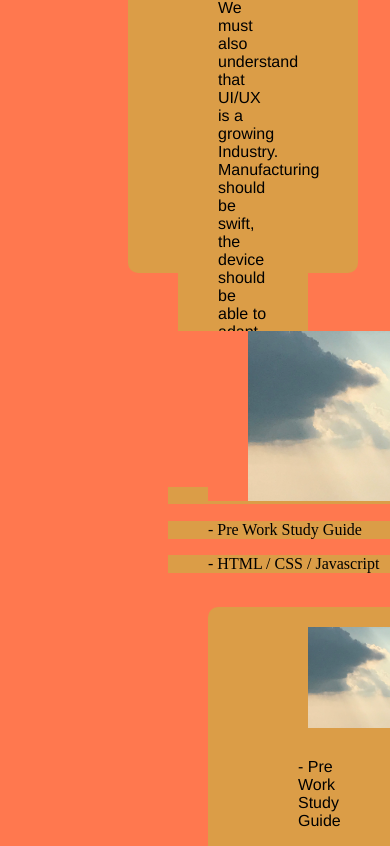
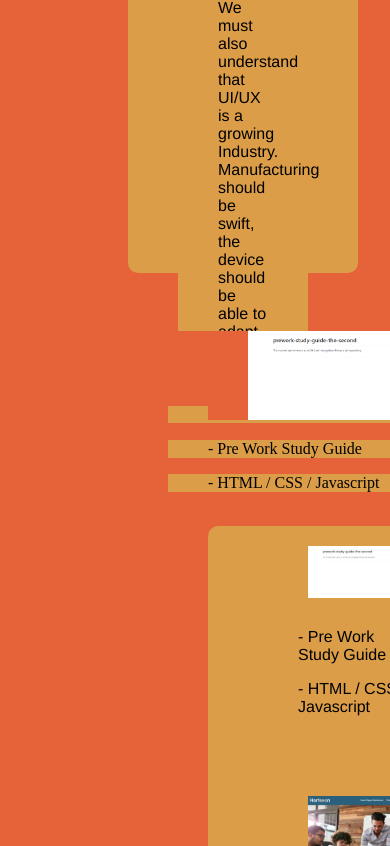
Before and after one commit to lcurtis0/Challenge-2, a plain HTML site: page index.html in a window 390 px wide. Shown: the part 1154-2000 px from the top of the page. Drawn offline with Linux system fonts and the light colour scheme.

Commit message:
imageadjustments

```diff
--- a/assets/css/stylesheet.css
+++ b/assets/css/stylesheet.css
@@ -5,7 +5,7 @@
     /* Color selection thanks to Coolors.com */
       --Dark-Purple-background:#3A3042; /* used for background and active element*/
       --Earth-Yellow-cards:#DB9D47; /*used for cards/text items */
-      --Coral-cards-flex:#FF784F; /*flex and hover*/
+      --Coral-cards-flex:#e66239; /*flex and hover*/
       --Peach-Yellow-label:#FFE19C; /* labels*/
       --Nyanza-text:#EDFFD9; /* For text */
 
@@ -201,20 +201,16 @@
     * {
         background:var(--Coral-cards-flex);
     }
-
-    a {
-        color:black;
-    }
   }
 
   @media screen and (max-width:950px) {
     .work-large {
       width: 300px;
     }
-    .work-img {
+    .work-img, .text-col {
         width: 150px;
     }
-    .text-col {
-      width: 150px;
+    .columns, .resume-img {
+      width: 200px;
     }
   }
--- a/index.html
+++ b/index.html
@@ -44,6 +44,7 @@
         <div class="text-col">
           <p>We must also understand that UI/UX is a growing Industry. Manufacturing should be swift, the device should be able to adapt to coming changes, the question of universal comes up time and time again.</p>
         </div>
+
       </section>
 
       <br>
@@ -51,7 +52,7 @@
 <!-- This is the work section: one large image and three column images-->
 
       <section id="Work">
-        <a class="img-link" href="https://lcurtis0.github.io/prework-study-guide-the-second/"><img class="work-large" src="assets/images/header-potental-3.jpg" alt="Study-guide-website"></a>
+        <a class="img-link" href="https://lcurtis0.github.io/prework-study-guide-the-second/"><img class="work-large" src="assets/images/Screenshot (109).png" alt="Study-guide-website"></a>
         <p class="tag"> - Pre Work Study Guide </p>
         <p class="tag"> - HTML / CSS / Javascript </p>
         <section>
@@ -61,13 +62,13 @@
       <section class="part">
 
         <div class="text-col">
-         <a class="img-link" href="https://lcurtis0.github.io/prework-study-guide-the-second/"><img class="work-img" src="assets/images/header-potental-3.jpg" alt="Study-guide-website"></a>
+         <a class="img-link" href="https://lcurtis0.github.io/prework-study-guide-the-second/"><img class="work-img" src="assets/images/Screenshot (109).png" alt="Study-guide-website"></a>
             <p class="tag"> - Pre Work Study Guide </p>
             <p class="tag"> - HTML / CSS / Javascript </p>
         </div>
 
         <div class="text-col">
-          <a class="img-link" href="https://lcurtis0.github.io/-Ironage-boar-Refraction-/"><img class="work-img" src="assets/images/header-potental-3.jpg" alt="Horiseon-website"></a>
+          <a class="img-link" href="https://lcurtis0.github.io/-Ironage-boar-Refraction-/"><img class="work-img" src="assets/images/Webpage (top).png" alt="Horiseon-website"></a>
             <p class="tag"> - Horiseon Social Solution Service </label>
             <p class="tag"> - HTML / CSS </p>
         </div>
@@ -101,13 +102,16 @@
           <label>- 555-555-5555 </label>
           <label> - 8:00am - 5:00pm</label>
         </div>
+
     </section>
 
     <br>
 
     <!-- Finally, this is the resume section: the screenshot is a link-->
     <section class="part" id="Resume">
+
       <a href="./assets/images/Resume of June.pdf"><img src="./assets/images/Screenshot (105).png" alt="Resume-link" class="resume-img"></a>
+
   </section>
 
 
```
Also changed, not shown: assets/images/Screenshot (109).png (added), assets/images/Screenshots/Screenshot (110).png (added), assets/images/Screenshots/Screenshot (111).png (added), assets/images/Screenshots/Screenshot (112).png (added), assets/images/Screenshots/Screenshot (113).png (added), assets/images/Webpage (top).png (added), 1 other file.
